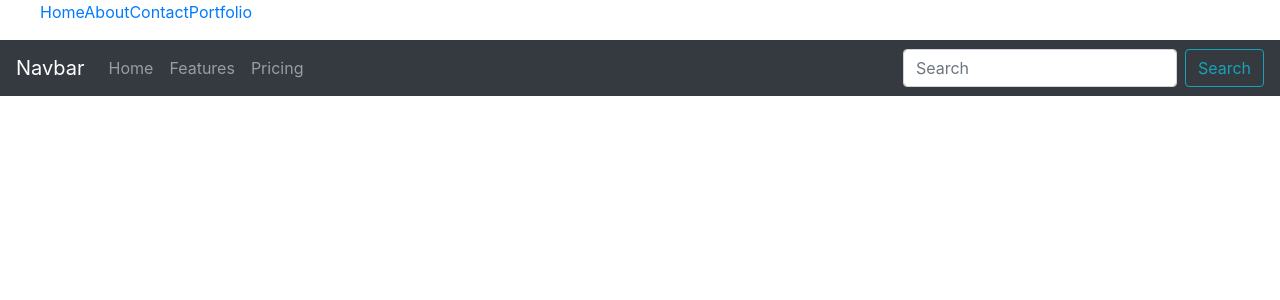
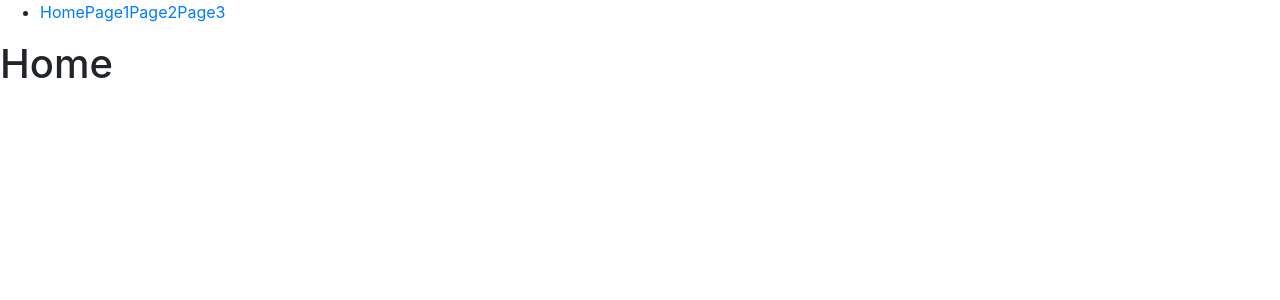
Before and after one commit to BlackKnightZERO/Road-to-React, a React (Create React App) app: page / in a window 1280 px wide. Shown: the top 300 px of the page. Built offline with nearby package versions, Linux system fonts and the light colour scheme.

Commit message:
advanced-routing

```diff
--- a/src/App.js
+++ b/src/App.js
@@ -21,44 +21,57 @@ import Write from './axiosBasic/Write';
 import ReactTable from './ReactTable/Mytable';
 import Nav from './reactBootstrap/nav';
 
+import AdvancedNav from './routeAdvanced/components/mynavigation';
+import AdvancedRoute from './routeAdvanced/components/myroute';
+import { BrowserRouter } from 'react-router-dom';
+
 function App() {
   return (
-    <div className="App">
-      {/* <header className="App-header">
-        <img src={logo} className="App-logo" alt="logo" />
-        <p>
-          Edit <code>src/App.js</code> and save to reload.
-        </p>
-        <a
-          className="App-link"
-          href="https://reactjs.org"
-          target="_blank"
-          rel="noopener noreferrer"
-        >
-          Learn React
-        </a>
-      </header> */}
 
-      {/* <Welcome></Welcome> */}
-      {/* <ArrowFun></ArrowFun> */}
-      {/* <Welcome3></Welcome3> */}
-      {/* <Hello3></Hello3> */}
-      {/* <Condition1></Condition1> */}
-      {/* <Forcerefresh></Forcerefresh> */}
-      {/* <Render></Render> */}
-      {/* <FindDom></FindDom> */}
-      {/* <SimpleForm></SimpleForm> */}
-      {/* <SignUp></SignUp> */}
-      {/* <Textarea></Textarea> */}
-      {/* <Select></Select> */}
-      {/* <List></List> */}
-      {/* <JsonList></JsonList> */}
-      {/* <Style></Style> */}
-      {/* <Read></Read> */}
-      {/* <Write></Write> */}
-      {/* <ReactTable></ReactTable> */}
-      <Nav></Nav>
+    <div>
+      <BrowserRouter>
+        <AdvancedNav></AdvancedNav>
+        <AdvancedRoute></AdvancedRoute>
+      </BrowserRouter>
     </div>
+    // <div className="App">
+    //   {/* <header className="App-header">
+    //     <img src={logo} className="App-logo" alt="logo" />
+    //     <p>
+    //       Edit <code>src/App.js</code> and save to reload.
+    //     </p>
+    //     <a
+    //       className="App-link"
+    //       href="https://reactjs.org"
+    //       target="_blank"
+    //       rel="noopener noreferrer"
+    //     >
+    //       Learn React
+    //     </a>
+    //   </header> */}
+
+    //   {/* <Welcome></Welcome> */}
+    //   {/* <ArrowFun></ArrowFun> */}
+    //   {/* <Welcome3></Welcome3> */}
+    //   {/* <Hello3></Hello3> */}
+    //   {/* <Condition1></Condition1> */}
+    //   {/* <Forcerefresh></Forcerefresh> */}
+    //   {/* <Render></Render> */}
+    //   {/* <FindDom></FindDom> */}
+    //   {/* <SimpleForm></SimpleForm> */}
+    //   {/* <SignUp></SignUp> */}
+    //   {/* <Textarea></Textarea> */}
+    //   {/* <Select></Select> */}
+    //   {/* <List></List> */}
+    //   {/* <JsonList></JsonList> */}
+    //   {/* <Style></Style> */}
+    //   {/* <Read></Read> */}
+    //   {/* <Write></Write> */}
+    //   {/* <ReactTable></ReactTable> */}
+    //   {/* <Nav></Nav> */}
+    //   <AdvancedNav></AdvancedNav>
+    //   <AdvancedRoute></AdvancedRoute>
+    // </div>
   );
 }
 
--- a/src/index.js
+++ b/src/index.js
@@ -11,35 +11,35 @@ import { Route, Link, BrowserRouter as Router } from '../node_modules/react-rout
 
 import * as serviceWorker from './serviceWorker';
 
-const myRouter = (
-  <Router>
-    <div>
-      <ul>
-        <Link to='/'>Home</Link>
-        <Link to='/about'>About</Link>
-        <Link to='/contact'>Contact</Link>
-        <Link to='/portfolio'>Portfolio</Link>
-      </ul>
+// const myRouter = (
+//   <Router>
+//     <div>
+//       <ul>
+//         <Link to='/'>Home</Link>
+//         <Link to='/about'>About</Link>
+//         <Link to='/contact'>Contact</Link>
+//         <Link to='/portfolio'>Portfolio</Link>
+//       </ul>
 
-      <Route exact path="/" component={App}></Route>
-      <Route path="/about" component={About}></Route>
-      <Route path="/contact" component={Contact}></Route>
-      <Route path="/portfolio" component={Portfolio}></Route>
+//       <Route exact path="/" component={App}></Route>
+//       <Route path="/about" component={About}></Route>
+//       <Route path="/contact" component={Contact}></Route>
+//       <Route path="/portfolio" component={Portfolio}></Route>
 
-    </div>
-  </Router>
-)
+//     </div>
+//   </Router>
+// )
 
 
 
 
-// ReactDOM.render(
-//   <React.StrictMode>
-//     <App />
-//   </React.StrictMode>,
-//   document.getElementById('root')
-// );
-ReactDOM.render (myRouter, document.getElementById('root'));
+ReactDOM.render(
+  <React.StrictMode>
+    <App />
+  </React.StrictMode>,
+  document.getElementById('root')
+);
+// ReactDOM.render (myRouter, document.getElementById('root'));
 
 // If you want your app to work offline and load faster, you can change
 // unregister() to register() below. Note this comes with some pitfalls.
--- /dev/null
+++ b/src/routeAdvanced/components/mynavigation.js
@@ -0,0 +1,21 @@
+import React, { Component } from 'react';
+import {Link} from 'react-router-dom';
+
+class mynavigation extends Component {
+    render() {
+        return (
+            <div>
+                <ul>
+                    <li>
+                        <Link to="/">Home</Link>
+                        <Link to="/page1">Page1</Link>
+                        <Link to="/page2">Page2</Link>
+                        <Link to="/page3">Page3</Link>
+                    </li>
+                </ul>
+            </div>
+        );
+    }
+}
+
+export default mynavigation;
--- /dev/null
+++ b/src/routeAdvanced/components/myroute.js
@@ -0,0 +1,27 @@
+import React, { Component } from 'react';
+import { Route, Switch } from 'react-router-dom';
+
+import Home from './pages/home';
+import Page1 from './pages/page1';
+import Page2 from './pages/page2';
+import Page3 from './pages/page3';
+
+import NotFound from './pages/notFound';
+
+class myroute extends Component {
+    render() {
+        return (
+            <div>
+                <Switch>
+                    <Route exact path="/" component={Home}></Route>
+                    <Route exact path="/page1" component={Page1}></Route>
+                    <Route exact path="/page2" component={Page2}></Route>
+                    <Route exact path="/page3" component={Page3}></Route>
+                    <Route component={NotFound}></Route>
+                </Switch>
+            </div>
+        );
+    }
+}
+
+export default myroute;
--- /dev/null
+++ b/src/routeAdvanced/components/pages/home.js
@@ -0,0 +1,13 @@
+import React, { Component } from 'react';
+
+class home extends Component {
+    render() {
+        return (
+            <div>
+                <h1>Home</h1>
+            </div>
+        );
+    }
+}
+
+export default home;
--- /dev/null
+++ b/src/routeAdvanced/components/pages/notFound.js
@@ -0,0 +1,13 @@
+import React, { Component } from 'react';
+
+class notFound extends Component {
+    render() {
+        return (
+            <div>
+                <h1>404, Not Found ! </h1>
+            </div>
+        );
+    }
+}
+
+export default notFound;
--- /dev/null
+++ b/src/routeAdvanced/components/pages/page1.js
@@ -0,0 +1,13 @@
+import React, { Component } from 'react';
+
+class page1 extends Component {
+    render() {
+        return (
+            <div>
+                <h1>page1</h1>
+            </div>
+        );
+    }
+}
+
+export default page1;
--- /dev/null
+++ b/src/routeAdvanced/components/pages/page2.js
@@ -0,0 +1,13 @@
+import React, { Component } from 'react';
+
+class page2 extends Component {
+    render() {
+        return (
+            <div>
+                <h1>page2</h1>
+            </div>
+        );
+    }
+}
+
+export default page2;
--- /dev/null
+++ b/src/routeAdvanced/components/pages/page3.js
@@ -0,0 +1,13 @@
+import React, { Component } from 'react';
+
+class page3 extends Component {
+    render() {
+        return (
+            <div>
+                <h1>page3</h1>
+            </div>
+        );
+    }
+}
+
+export default page3;
```
